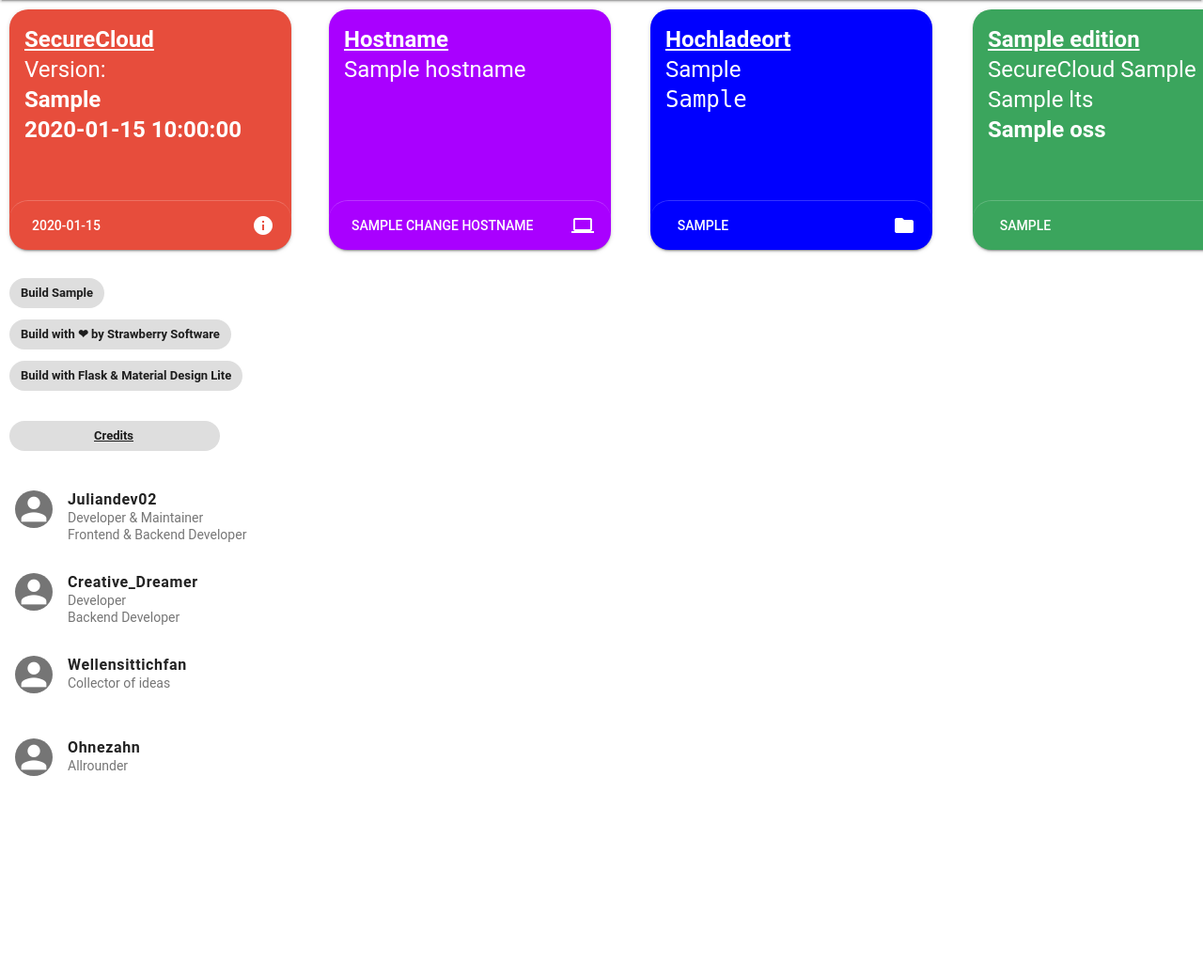
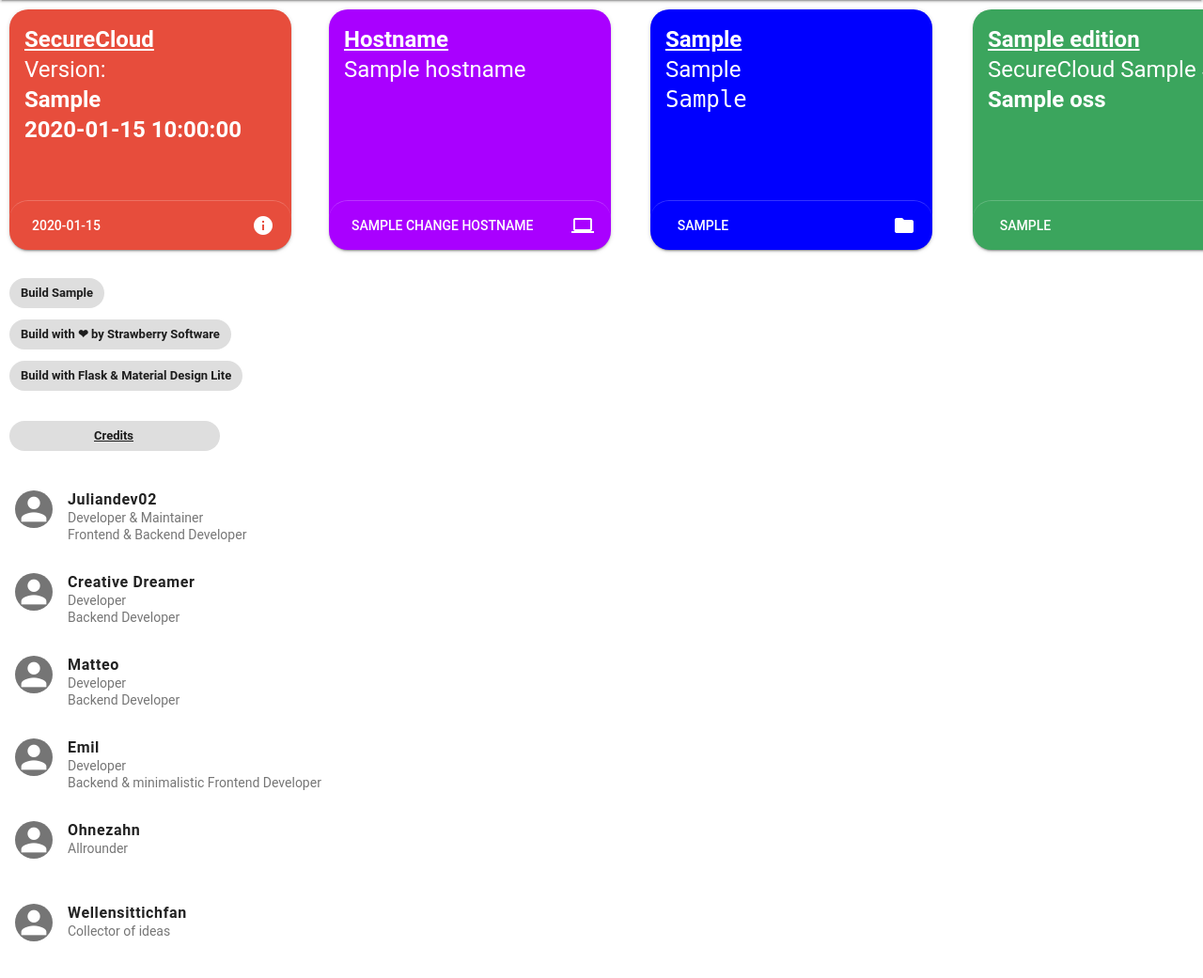
Before and after one commit to Strawberry-Software-Industries/SecureCloud, a Flask app: template templates/about.html in a window 1280 px wide. Shown: the part 64-1105 px from the top of the page at 94% size. Run offline with Flask 2, Linux system fonts and the light colour scheme; the template is opened without the code that fills it: most values are stand-ins (such as "Sample title", 1, 10 or a date in 2020); parts of the project's set-up code (start-up, migrations or seed data) failed here and were passed over.

Commit message:
About Page Update

```diff
--- a/templates/about.html
+++ b/templates/about.html
@@ -177,7 +177,7 @@
                         </h4>
                     </div>
                     <div class="mdl-card__actions mdl-card--border ">
-                        <a class="mdl-button mdl-button--colored mdl-js-button mdl-js-ripple-effect ">
+                        <a href="/change-hostname" class="mdl-button mdl-button--colored mdl-js-button mdl-js-ripple-effect ">
                             {{change_hostname}}
                         </a>
                         <div class="mdl-layout-spacer "></div>
@@ -229,7 +229,7 @@
                 <div class="path-card-event mdl-card mdl-shadow--2dp ">
                     <div class="mdl-card__title mdl-card--expand ">
                         <h4>
-                            <b><u>Hochladeort</u></b>
+                            <b><u>{{upload_path}}</u></b>
                             <br>{{upload_path_info}}<br>
                             <code>{{up_path}}</code> <br>
 
@@ -237,7 +237,7 @@
                         </h4>
                     </div>
                     <div class="mdl-card__actions mdl-card--border ">
-                        <a class="mdl-button mdl-button--colored mdl-js-button mdl-js-ripple-effect ">
+                        <a href="/change-upload-path" class="mdl-button mdl-button--colored mdl-js-button mdl-js-ripple-effect ">
                             {{change_upload_path}}
                         </a>
                         <div class="mdl-layout-spacer "></div>
@@ -248,7 +248,7 @@
                 <!-- Edition Card -->
                 <style>
                     .ed-card-event.mdl-card {
-                        width: 300px;
+                        width: 400px;
                         height: 256px;
                         background: #3ba55d;
                         border-radius: 20px;
@@ -346,9 +346,9 @@
                     <li class="mdl-list__item mdl-list__item--three-line ">
                         <span class="mdl-list__item-primary-content ">
                             <i class="material-icons mdl-list__item-avatar ">person</i>
-                            <span><b>Creative_Dreamer</b></span>
+                            <span><b>Creative Dreamer</b></span>
                         <span class="mdl-list__item-text-body ">
-                                Developer <br>
+                                Developer<br>
                                 Backend Developer
                             </span>
                         </span>
@@ -356,6 +356,51 @@
                             <a class="mdl-list__item-secondary-action " href="# "></a>
                         </span>
                     </li>
+
+                    </li>
+                    <li class="mdl-list__item mdl-list__item--three-line ">
+                        <span class="mdl-list__item-primary-content ">
+                            <i class="material-icons mdl-list__item-avatar ">person</i>
+                            <span><b>Matteo</b></span>
+                        <span class="mdl-list__item-text-body ">
+                            Developer<br>
+                            Backend Developer
+                        </span>
+                        </span>
+                        <span class="mdl-list__item-secondary-content ">
+                            <a class="mdl-list__item-secondary-action " href="# "></a>
+                        </span>
+                    </li>
+
+                    </li>
+                    <li class="mdl-list__item mdl-list__item--three-line ">
+                        <span class="mdl-list__item-primary-content ">
+                            <i class="material-icons mdl-list__item-avatar ">person</i>
+                            <span><b>Emil</b></span>
+                        <span class="mdl-list__item-text-body ">
+                            Developer<br>
+                            Backend & minimalistic Frontend Developer
+                        </span>
+                        </span>
+                        <span class="mdl-list__item-secondary-content ">
+                            <a class="mdl-list__item-secondary-action " href="# "></a>
+                        </span>
+                    </li>
+
+
+                    <li class="mdl-list__item mdl-list__item--three-line ">
+                        <span class="mdl-list__item-primary-content ">
+                        <i class="material-icons mdl-list__item-avatar ">person</i>
+                        <span><b>Ohnezahn</b></span>
+                        <span class="mdl-list__item-text-body ">
+                            Allrounder
+                        </span>
+                        </span>
+                        <span class="mdl-list__item-secondary-content ">
+                        <a class="mdl-list__item-secondary-action " href="# "></a>
+                    </span>
+
+
 
                     <li class="mdl-list__item mdl-list__item--three-line ">
                         <span class="mdl-list__item-primary-content ">
@@ -369,18 +414,8 @@
                             <a class="mdl-list__item-secondary-action " href="# "></a>
                         </span>
 
-                        <li class="mdl-list__item mdl-list__item--three-line ">
-                            <span class="mdl-list__item-primary-content ">
-                            <i class="material-icons mdl-list__item-avatar ">person</i>
-                            <span><b>Ohnezahn</b></span>
-                            <span class="mdl-list__item-text-body ">
-                                Allrounder
-                            </span>
-                            </span>
-                            <span class="mdl-list__item-secondary-content ">
-                            <a class="mdl-list__item-secondary-action " href="# "></a>
-                        </span>
-                        </li>
+
+
                 </ul>
             </div>
         </main>
```
